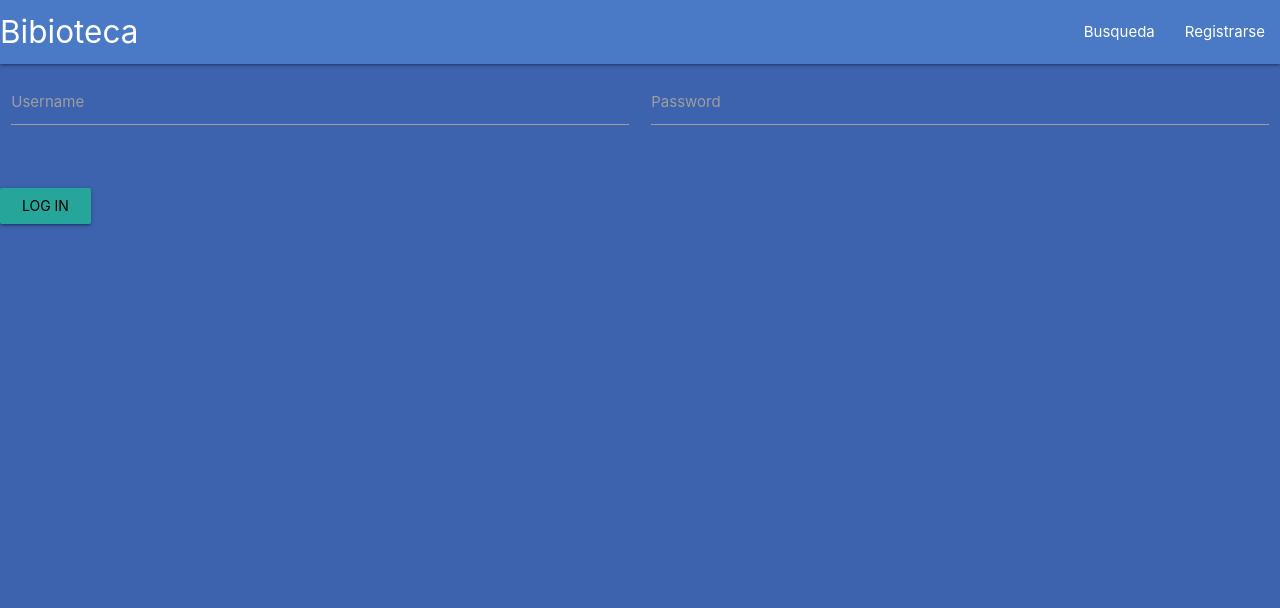
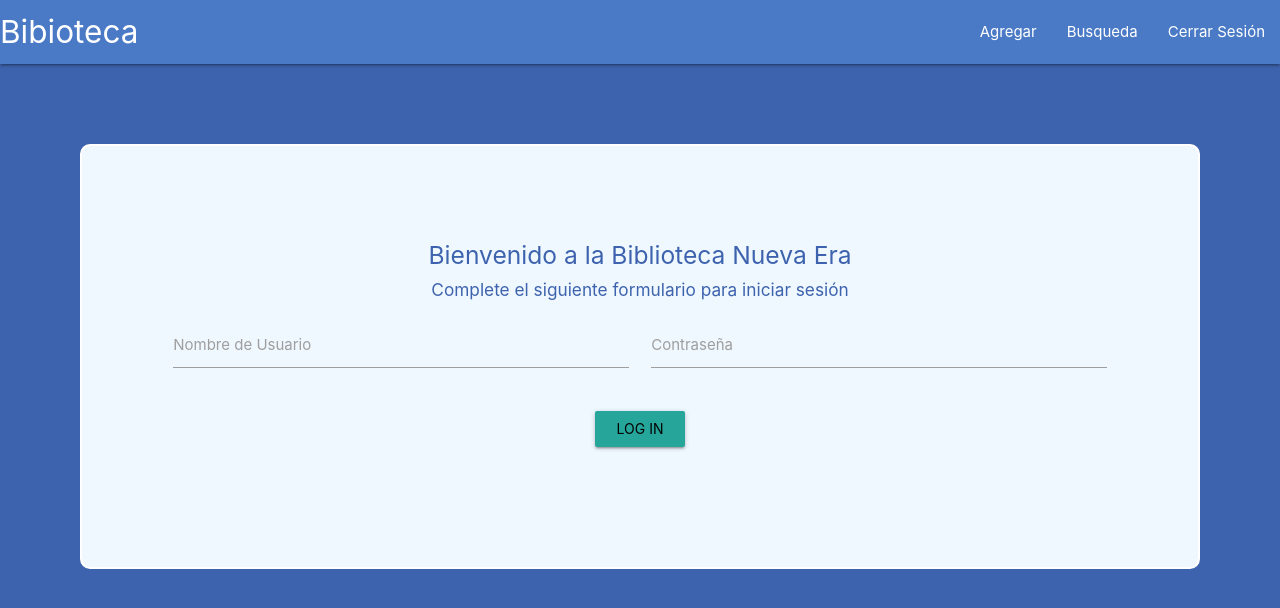
Before and after one commit to eduflores20/Biblioteca-con-Flask, a Flask app: template app/templates/auth/login.html in a window 1280 px wide. Shown: the top 608 px of the page. Run offline with Flask 3, Linux system fonts and the light colour scheme; the template is opened without the code that fills it, so the values that code supplies are empty; a user stored in the database is signed in; data comes from the database, SQL or seed files in the repository; both versions use the stored data as it was after the commit.

Commit message:
Se mejoró la estetica del login

```diff
--- a/app.py
+++ /dev/null
@@ -1,7 +0,0 @@
-from flask import Flask, render_template
-
-app = Flask(__name__)
-
-@app.route("/")
-def index():
-    return render_template('auth/index.html')
--- a/app/__init__.py
+++ b/app/__init__.py
@@ -41,6 +41,6 @@ def create_app(test_config = None):
 
     @app.route('/auth/register')
     def register():
-        return render_template('/auth/index.html')
+        return render_template('auth/index.html')
 
     return app
--- /dev/null
+++ b/app/static/init.js
@@ -0,0 +1,3 @@
+$(document).ready(function() {
+    $(".dropdown-trigger").dropdown({ hover: false });
+  });
--- a/app/static/style.css
+++ b/app/static/style.css
@@ -9,3 +9,29 @@ html {
 #title {
     color: azure;
 }
+
+.box{
+    width: 100;
+    height: 100;
+    background-color: aliceblue;
+    border: 2px solid;
+
+    border-radius: 10px;
+        margin: 80px;
+        padding: 80px;
+        text-align: center;
+        color: #ffffff;
+}
+
+h5, h6{
+    color: #3d63ae;
+}
+
+.container{
+    background-image: url(https://images.pexels.com/photos/5239564/pexels-photo-5239564.jpeg?auto=compress&cs=tinysrgb&w=1260&h=750&dpr=1) ;
+    background-size: cover;
+    background-repeat: no-repeat;
+    background-attachment: fixed;
+
+
+}
--- a/app/templates/auth/login.html
+++ b/app/templates/auth/login.html
@@ -5,25 +5,31 @@
 {% endblock %}
 
 {% block content %}
+<div class="box">
+
+  <h5>Bienvenido a la Biblioteca Nueva Era</h5>
+  <h6>Complete el siguiente formulario para iniciar sesión</h6>
+
   <form method="post">
     <div class="row">
-      <form method="post" class="col s6">
+      <form method="post" class="col s12">
         <div class="row">
           <div class="input-field col s6">
-            <label for="username">Username</label>
-            <input name="username" id="username" required>
+            <input id="username" type="text" class="validate" name="username" required>
+            <label for="first_name">Nombre de Usuario</label>
           </div>
 
 
-        <div class="row">
-         <div class="input-field col s6">
-            <label for="password">Password</label>
-            <input type="password" name="password" id="password" required>
-          </div>
-        </div>
+          <div class="row">
+            <div class="input-field col s6">
+              <input id="password" type="password" class="validate" name="password" required>
+              <label for="password">Contraseña</label>
+            </div>
+
         </div>
         <a class="waves-effect waves-light btn"><input type="submit" value="Log In"></a>
       </form>
     </div>
   </form>
+</div>
 {% endblock %}
--- a/app/templates/base.html
+++ b/app/templates/base.html
@@ -5,15 +5,20 @@
     <title>Biblioteca - {% block title%} {% endblock%}</title>
     <link rel="stylesheet" href="{{ url_for('static', filename='style.css') }}">
     <link rel="stylesheet" href="https://cdnjs.cloudflare.com/ajax/libs/materialize/1.0.0/css/materialize.min.css">
+    <script src="https://cdnjs.cloudflare.com/ajax/libs/materialize/1.0.0/js/materialize.min.js"></script>
+    <script src="{{ url_for('static', filename='init.js') }}">
+      alert("Estoy funcionando");
+    </script>
+
 
 {% if g.user %}
     <nav id="nav-bar">
         <div class="nav-wrapper">
           <a href="{{ url_for('index') }}" class="brand-logo">Bibioteca</a>
           <ul id="nav-mobile" class="right hide-on-med-and-down">
-
+            <li><a href="">Agregar</a></li>
             <li><a href="badges.html">Busqueda</a></li>
-        <li><a href="{{ url_for('auth.logout') }}">Cerrar Sesión</a></li>
+            <li><a href="{{ url_for('auth.logout') }}">Cerrar Sesión</a></li>
           </ul>
         </div>
       </nav>
@@ -23,9 +28,9 @@
   <div class="nav-wrapper">
     <a href="{{ url_for('index') }}" class="brand-logo">Bibioteca</a>
     <ul id="nav-mobile" class="right hide-on-med-and-down">
-
+      <li><a href="">Agregar</a></li>
       <li><a href="badges.html">Busqueda</a></li>
-  <li><a href="{{ url_for('register') }}">Registrarse</a></li>
+      <li><a href="{{ url_for('auth.register') }}">Registrarse</a></li>
     </ul>
   </div>
 </nav>
```
Also changed, not shown: app/templates/auth/register.html (+16 -5 lines), app/img/img.webp (added), app/templates/auth/agregar.html (added), instance/biblioteca.sqlite.
